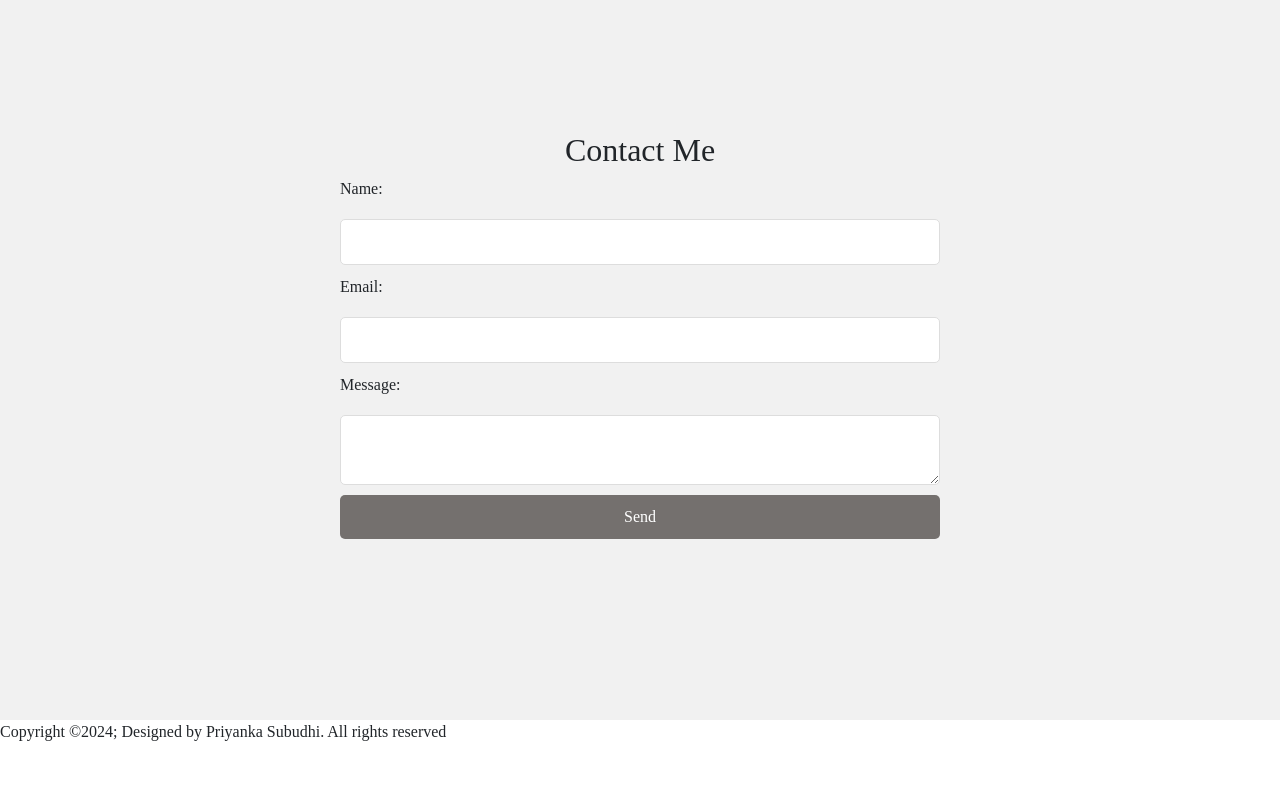
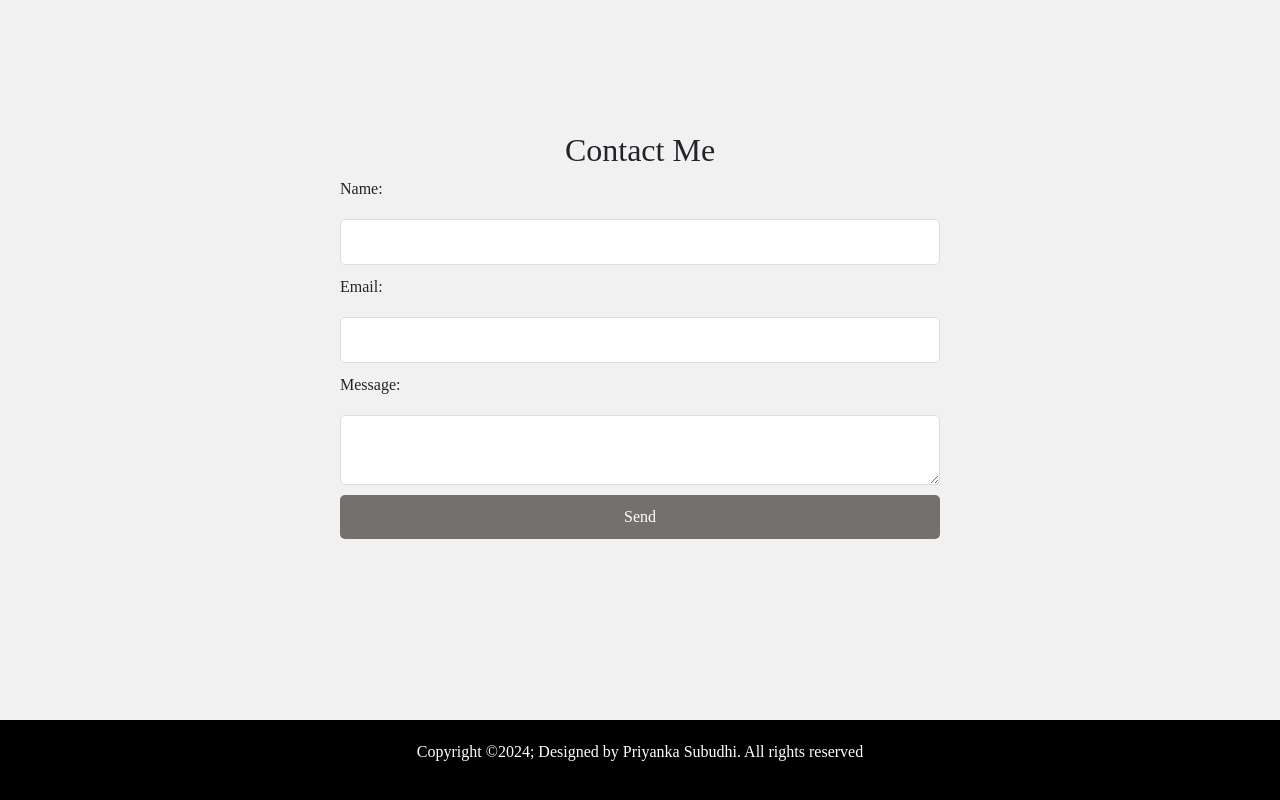
Before and after one commit to priyankaa247/PRODIGY_WD_04, a plain HTML site: page index.html in a window 1280 px wide. Shown: the part 3291-4091 px from the top of the page. Before the commit the page ends 4051 px from the top, so only its background shows below. Drawn offline with nearby package versions, Linux system fonts and the light colour scheme.

Commit message:
Update style.css

```diff
--- a/style.css
+++ b/style.css
@@ -252,3 +252,16 @@ form button {
 form button:hover {
     background-color: #555;
 }
+
+footer{
+    background-color: #111;
+}
+
+.footerBottom{
+    background-color: #000;
+    padding: 20px;
+    text-align: center;
+}
+.footerBottom p{
+    color: white;
+}
```
